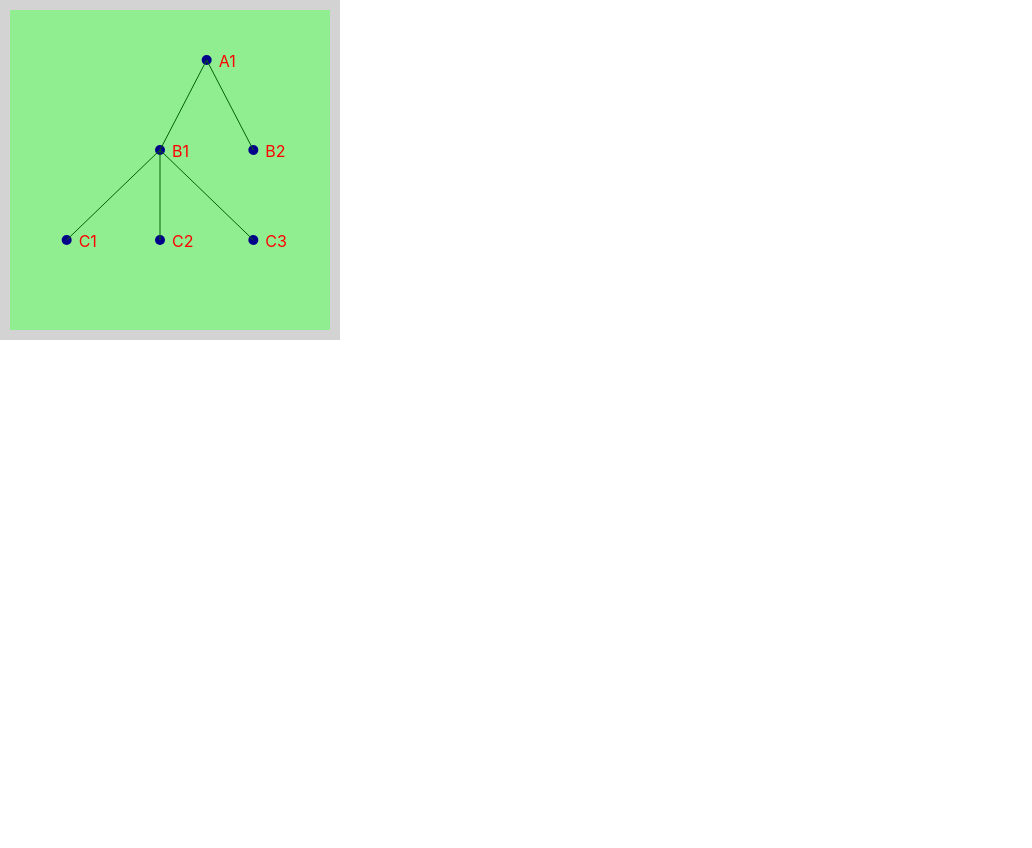
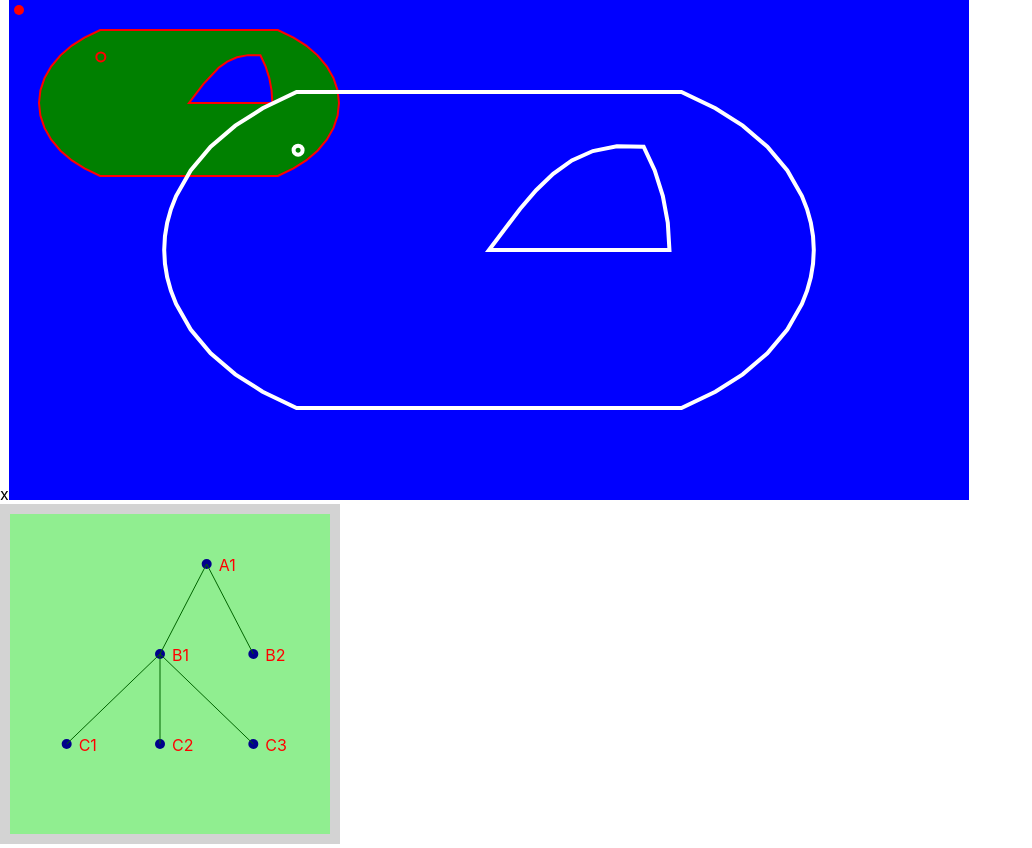
Before and after one commit to JoseHerminioCollas/d3-lab, a React (Create React App) app: page / in a window 1280 px wide. Shown: the whole page, without its empty margins (0-1032 px from the left). Before the commit the page ends 800 px from the top, so only its background shows below. Built offline with nearby package versions, Linux system fonts and the light colour scheme; the HTML template or start-up script is replaced by a standard one.

Commit message:
add geo work

```diff
--- a/src/App.js
+++ b/src/App.js
@@ -1,9 +1,54 @@
 import React, { useEffect, useState } from 'react';
+import { geoEqualEarth, geoPath } from 'd3'
 import { hierarchyData } from './hierarchy'
 import HTree from './hierarchy-tree'
 import HierTree from './components/HierTree'
 
 const hTree = HTree(hierarchyData)
+
+const geoJson = {
+  "type": "FeatureCollection",
+  "features": [
+    {
+      "type": "Feature",
+      "properties": {},
+      "geometry": {
+        "type": "Point",
+        "coordinates": [
+          -122,
+          43.32517767999296
+        ]
+      }
+    },
+    {
+      "type": "Feature",
+      "properties": {
+        "name": "A Shape"
+      },
+      "geometry": {
+        "type": "Polygon",
+        "coordinates": [
+          [
+            [0.0, 0.0],
+            [100.0, 0.0],
+            [100.0, 45.0],
+            [0.0, 45.0]
+            [0.0, 0.0]
+          ]
+        ]
+      }
+    },
+  ]
+}
+const projection = geoEqualEarth()
+  .scale(120)
+  // .translate([550, 450])
+  // .center([-20, 20])
+const path = geoPath(projection)
+
+const projection2 = geoEqualEarth()
+  .fitWidth([300], geoJson)
+const path2 = geoPath(projection2)
 
 function App() {
   const [trigger, setTrigger] = useState(0)
@@ -14,8 +59,28 @@ function App() {
 
   return (
     <div className="App">
+      x
+      <svg width="960" height="500">
+        <rect width="960" height="500" fill="blue" />
+        <circle cx="10" cy="10" r="5" fill="red" />
+        <g transform="translate(30, 30)">
+          <path
+            d={path2(geoJson)}
+            stroke="red"
+            fill="green"
+            strokeWidth="2"
+          />
+        </g>
+        <path
+          // transform="scale(0.4)"
+          d={path(geoJson)}
+          stroke="white"
+          fill="transparent"
+          strokeWidth="4"
+        />
+      </svg>
       <HierTree hTree={hTree} />
-      <div style={{display: 'none'}}>
+      <div style={{ display: 'none' }}>
         {trigger}
       </div>
     </div>
--- a/src/components/HierTree.js
+++ b/src/components/HierTree.js
@@ -23,6 +23,7 @@ const HierTree = ({ hTree }) => {
           {hTree.getTree() && hTree.getTree().descendants()
             .map(e => (
               <g
+                key={e.data.name + e.x}
                 transform={`translate(${e.x} ${e.y})`}
                 width="100"
                 height="200">
@@ -33,7 +34,9 @@ const HierTree = ({ hTree }) => {
           }
           {hTree.getTree() && hTree.getTree().links()
             .map(e => (
-              <g>
+              <g
+              key={Math.random() + e.source.x}
+              >
                 <line
                   fill="blue"
                   stroke="darkgreen"
```
